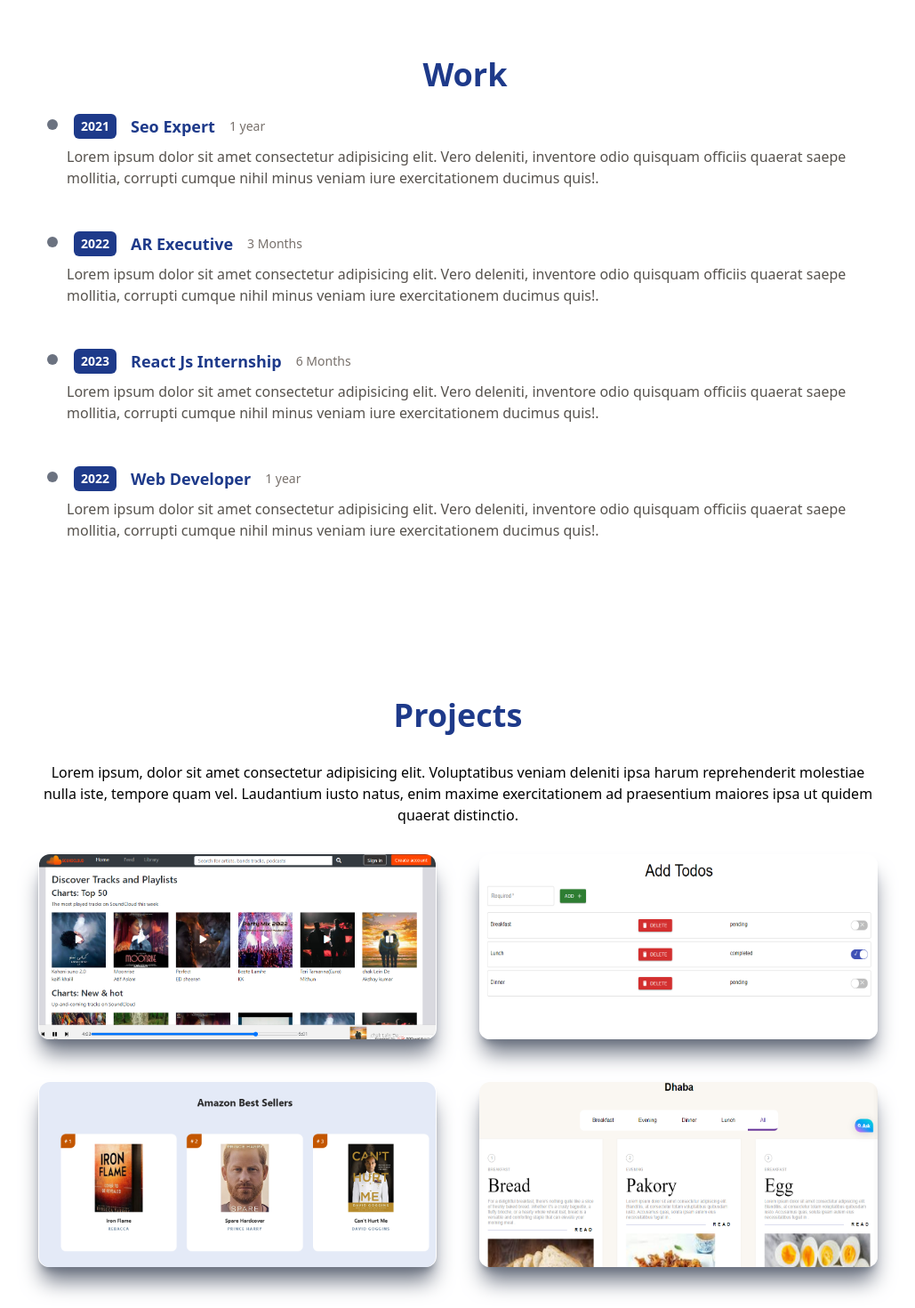
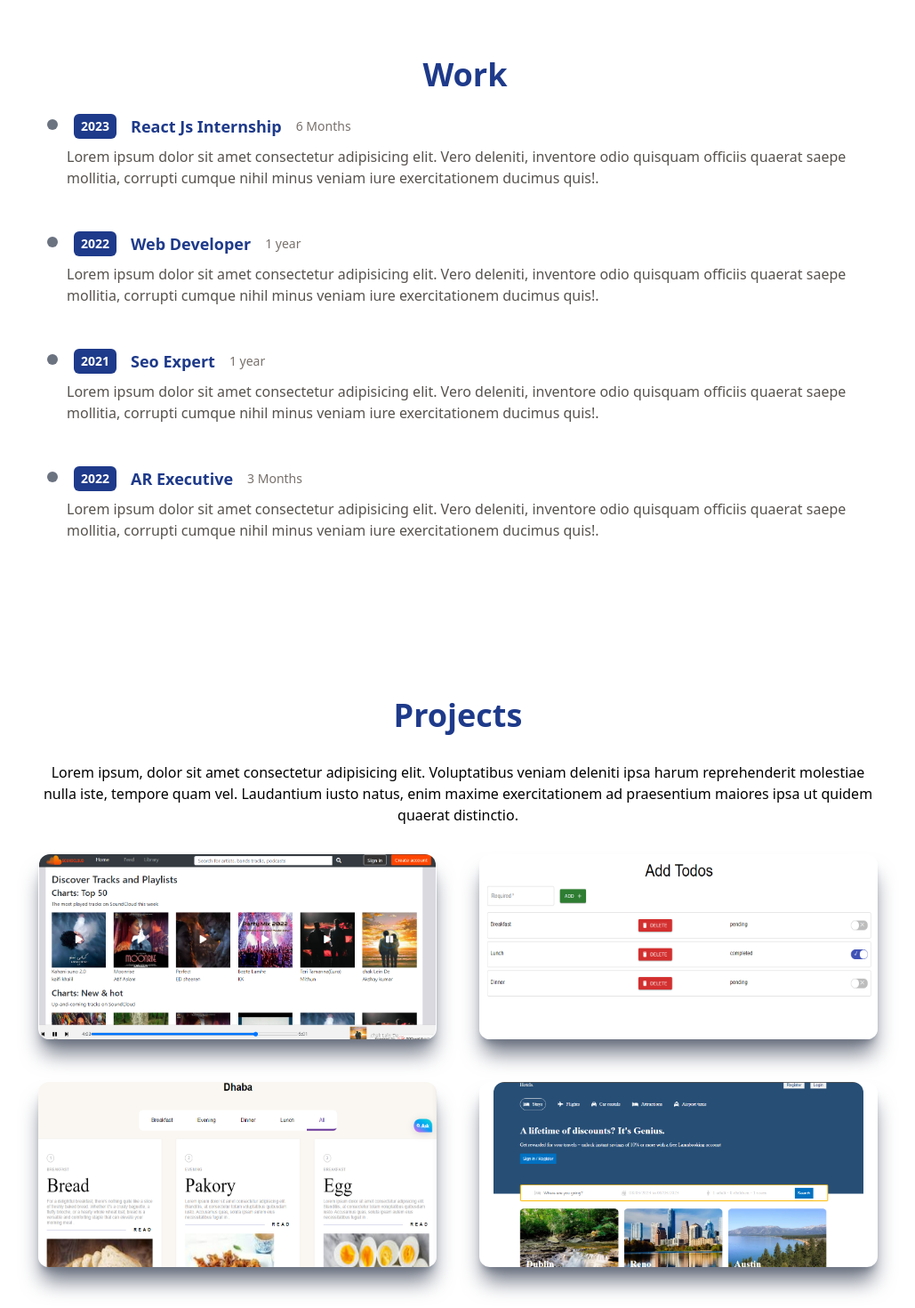
Before and after one commit to SyedAhmad23/React-Portfolio, a React (Vite) app: page / in a window 1280 px wide. Shown: the part 800-2270 px from the top of the page at 89% size, without its empty margins (157-1186 px from the left). Built offline with nearby package versions, Linux system fonts and the light colour scheme.

Commit message:
Added projects

```diff
--- a/src/components/Projects.jsx
+++ b/src/components/Projects.jsx
@@ -1,7 +1,7 @@
 import React from "react";
 import Projectitem from './Projectitem';
 import SoundcloudImg from '../images/Soundcloud-clone.png';
-import AmazonImg from '../images/amazon.png';
+import HotelImg from '../images/hotel.png';
 import TodoImg from '../images/TodoApp.png';
 import ResturantImg from '../images/restaurant.png';
 const Projects = () => {
@@ -13,9 +13,10 @@ const Projects = () => {
             <p className=" text-center py-8">Lorem ipsum, dolor sit amet consectetur adipisicing elit. Voluptatibus veniam deleniti ipsa harum reprehenderit molestiae nulla iste, tempore quam vel. Laudantium iusto natus, enim maxime exercitationem ad praesentium maiores ipsa ut quidem quaerat distinctio.</p>
             <div className=" grid sm:grid-cols-2 gap-12">
                 <Projectitem img={SoundcloudImg} title='SoundCloud Clone' href="https://soundcloud-clone.000webhostapp.com/" />
-                <Projectitem img={TodoImg} title='Todo App' />
-                <Projectitem img={AmazonImg} title='Amazon Books' />
+                <Projectitem img={TodoImg} title='Todo App' href="https://syedahmad23.github.io/Todo-App/" />
                 <Projectitem img={ResturantImg} title='Restaurant' href="https://syedahmad23.github.io/Resturant_Management_system/" />
+                <Projectitem img={HotelImg} title='Hotel Booking' href="https://syedahmad23.github.io/hotels-booking/" />
+
             </div>
         </div>
     );
--- a/src/components/Work.jsx
+++ b/src/components/Work.jsx
@@ -1,5 +1,19 @@
 import Workitem from "./Workitem";
 const data = [
+    {
+        year: 2023,
+        title: 'React Js Internship',
+        duration: '6 Months',
+        details:
+            'Lorem ipsum dolor sit amet consectetur adipisicing elit. Vero deleniti, inventore odio quisquam officiis quaerat saepe mollitia, corrupti cumque nihil minus veniam iure exercitationem ducimus quis!.'
+    },
+    {
+        year: 2022,
+        title: 'Web Developer',
+        duration: '1 year',
+        details:
+            'Lorem ipsum dolor sit amet consectetur adipisicing elit. Vero deleniti, inventore odio quisquam officiis quaerat saepe mollitia, corrupti cumque nihil minus veniam iure exercitationem ducimus quis!.'
+    },
     {
         year: 2021,
         title: 'Seo Expert',
@@ -14,20 +28,7 @@ const data = [
         details:
             'Lorem ipsum dolor sit amet consectetur adipisicing elit. Vero deleniti, inventore odio quisquam officiis quaerat saepe mollitia, corrupti cumque nihil minus veniam iure exercitationem ducimus quis!.'
     },
-    {
-        year: 2023,
-        title: 'React Js Internship',
-        duration: '6 Months',
-        details:
-            'Lorem ipsum dolor sit amet consectetur adipisicing elit. Vero deleniti, inventore odio quisquam officiis quaerat saepe mollitia, corrupti cumque nihil minus veniam iure exercitationem ducimus quis!.'
-    },
-    {
-        year: 2022,
-        title: 'Web Developer',
-        duration: '1 year',
-        details:
-            'Lorem ipsum dolor sit amet consectetur adipisicing elit. Vero deleniti, inventore odio quisquam officiis quaerat saepe mollitia, corrupti cumque nihil minus veniam iure exercitationem ducimus quis!.'
-    },
+
 
 ]
 const Work = () => {
```
Also changed, not shown: src/images/hotel.png (added).
